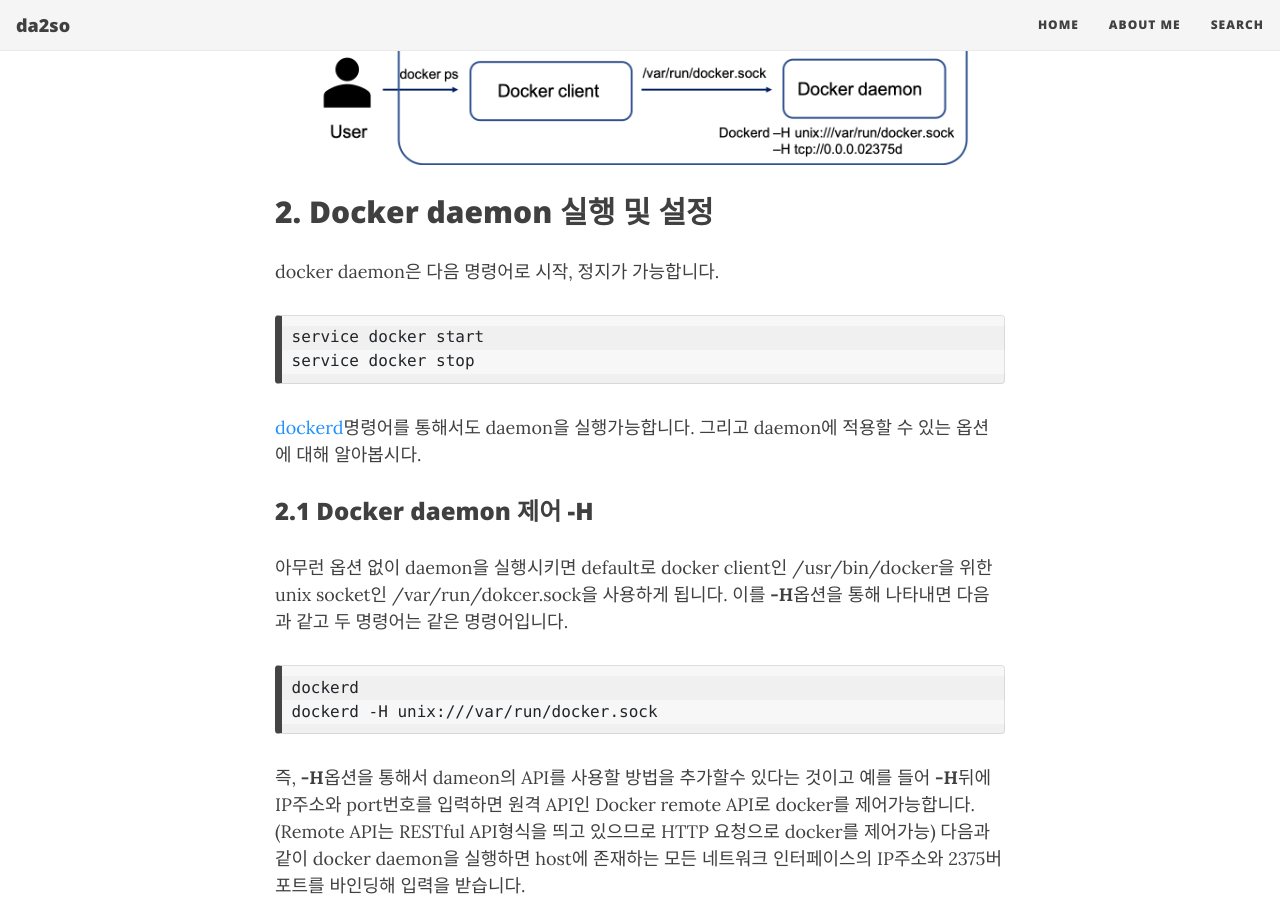
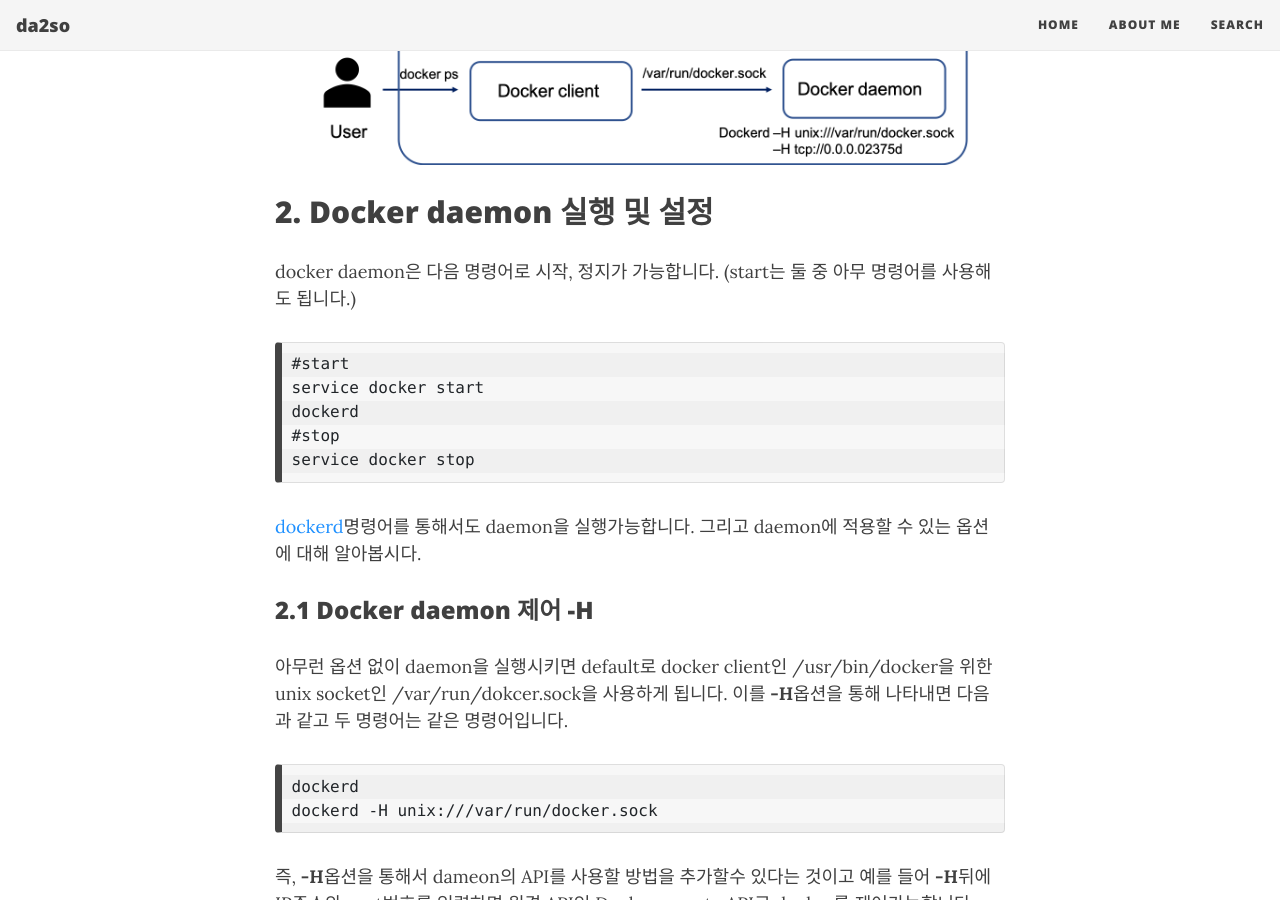
Before and after one commit to da2so/da2so.github.io, a Jekyll site: the page built from _posts/2022-01-11-Docker_Kubernetes6.md, in a window 1280 px wide and 900 px high, scrolled down 854 px. Built offline with Jekyll 4.4.1, drawn with Linux system fonts in a browser that asks for light colours; nearby versions of some CDN libraries.

Commit message:
Update 2022-01-11-Docker_Kubernetes6.md

````diff
--- a/_posts/2022-01-11-Docker_Kubernetes6.md
+++ b/_posts/2022-01-11-Docker_Kubernetes6.md
@@ -30,9 +30,12 @@
 
 ## 2. Docker daemon 실행 및 설정
 
-docker daemon은 다음 명령어로 시작, 정지가 가능합니다.
+docker daemon은 다음 명령어로 시작, 정지가 가능합니다. (start는 둘 중 아무 명령어를 사용해도 됩니다.)
 ```
+#start
 service docker start
+dockerd
+#stop
 service docker stop
 ```
 
````
